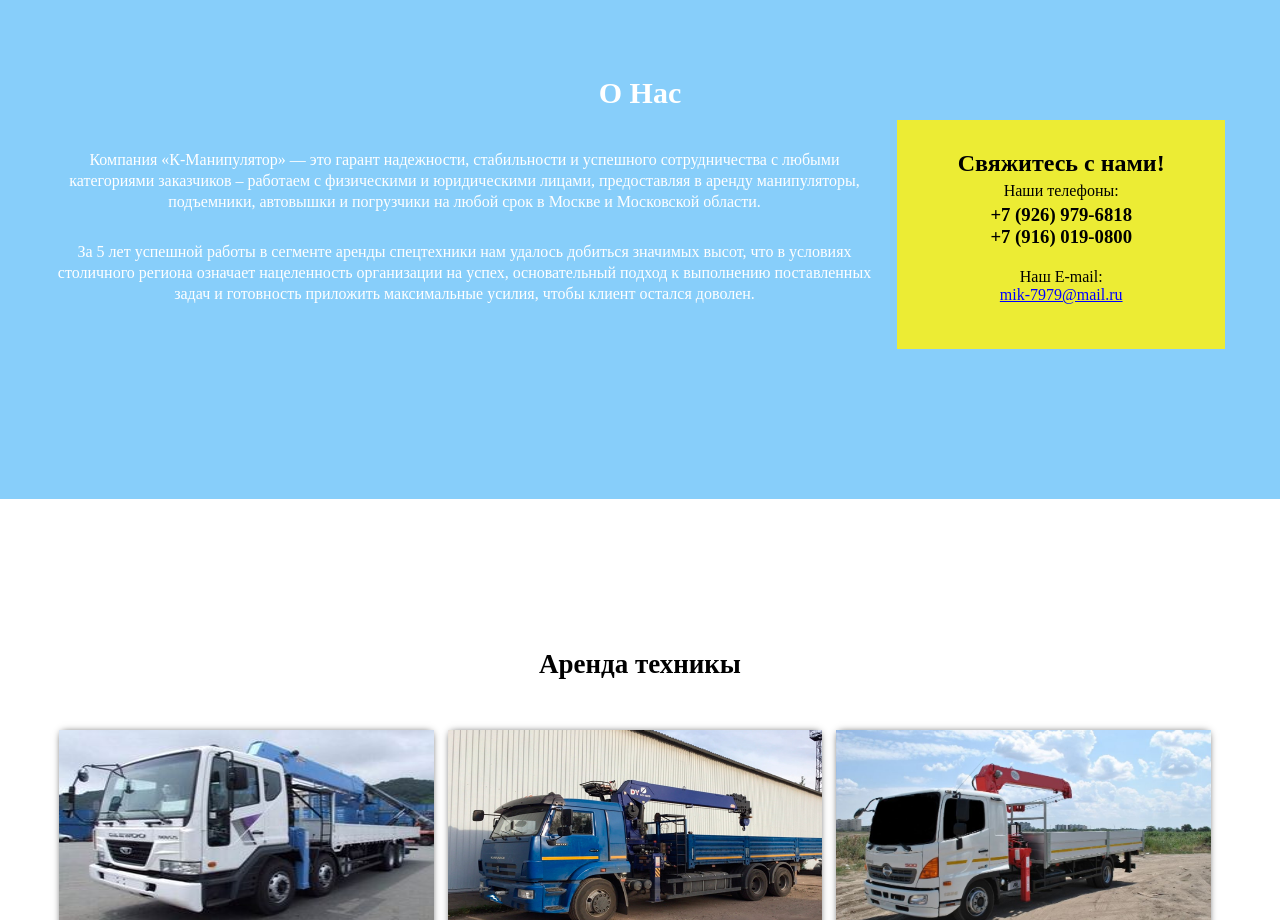
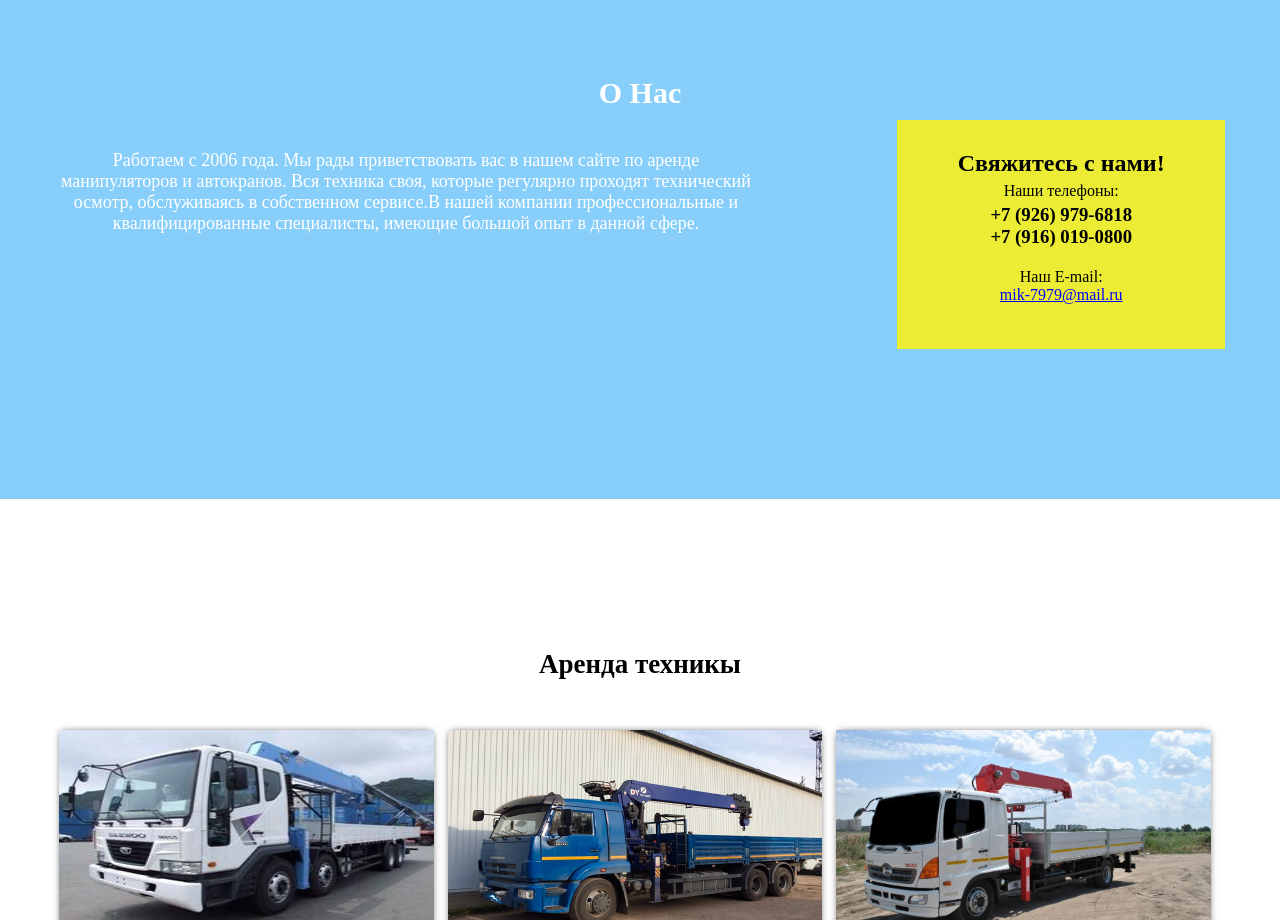
Before and after one commit to DavBaghdasaryan/manipulyator-verjnakan, a plain HTML site: page index.html in a window 1280 px wide. Shown: the part 880-1800 px from the top of the page. Drawn offline with Linux system fonts and the light colour scheme.

Commit message:
FastTechStroy

```diff
--- a/index.html
+++ b/index.html
@@ -205,19 +205,11 @@
                     </div>
                     <div class="about_us">
                         <div class="about_us_text">
-                            <p>Компания «К-Манипулятор» — это гарант надежности, стабильности и успешного сотрудничества
-                                с
-                                любыми категориями заказчиков – работаем с физическими и юридическими лицами,
-                                предоставляя в
-                                аренду манипуляторы, подъемники, автовышки и погрузчики на любой срок в Москве и
-                                Московской
-                                области.</p>
-                            <p>За 5 лет успешной работы в сегменте аренды спецтехники нам удалось добиться значимых
-                                высот,
-                                что в условиях столичного региона означает нацеленность организации на успех,
-                                основательный
-                                подход к выполнению поставленных задач и готовность приложить максимальные усилия, чтобы
-                                клиент остался доволен.</p>
+                            <p>Работаем с 2006 года. Мы рады приветствовать вас в нашем сайте по аренде манипуляторов и
+                                автокранов. Вся техника своя, которые регулярно проходят технический осмотр,
+                                обслуживаясь в собственном сервисе.В нашей компании профессиональные и квалифицированные
+                                специалисты, имеющие большой опыт в
+                                данной сфере.</p>
                         </div>
                         <div class="contact_us">
                             <div class="contact_content">
--- a/style.css
+++ b/style.css
@@ -485,9 +485,8 @@ a {
 }
 
 .about_us_text {
-    width: 70%;
-    font-size: 16px;
-    line-height: 1.3;
+    width: 60%;
+    font-size: 18px;
     text-align: center;
 }
 
```
